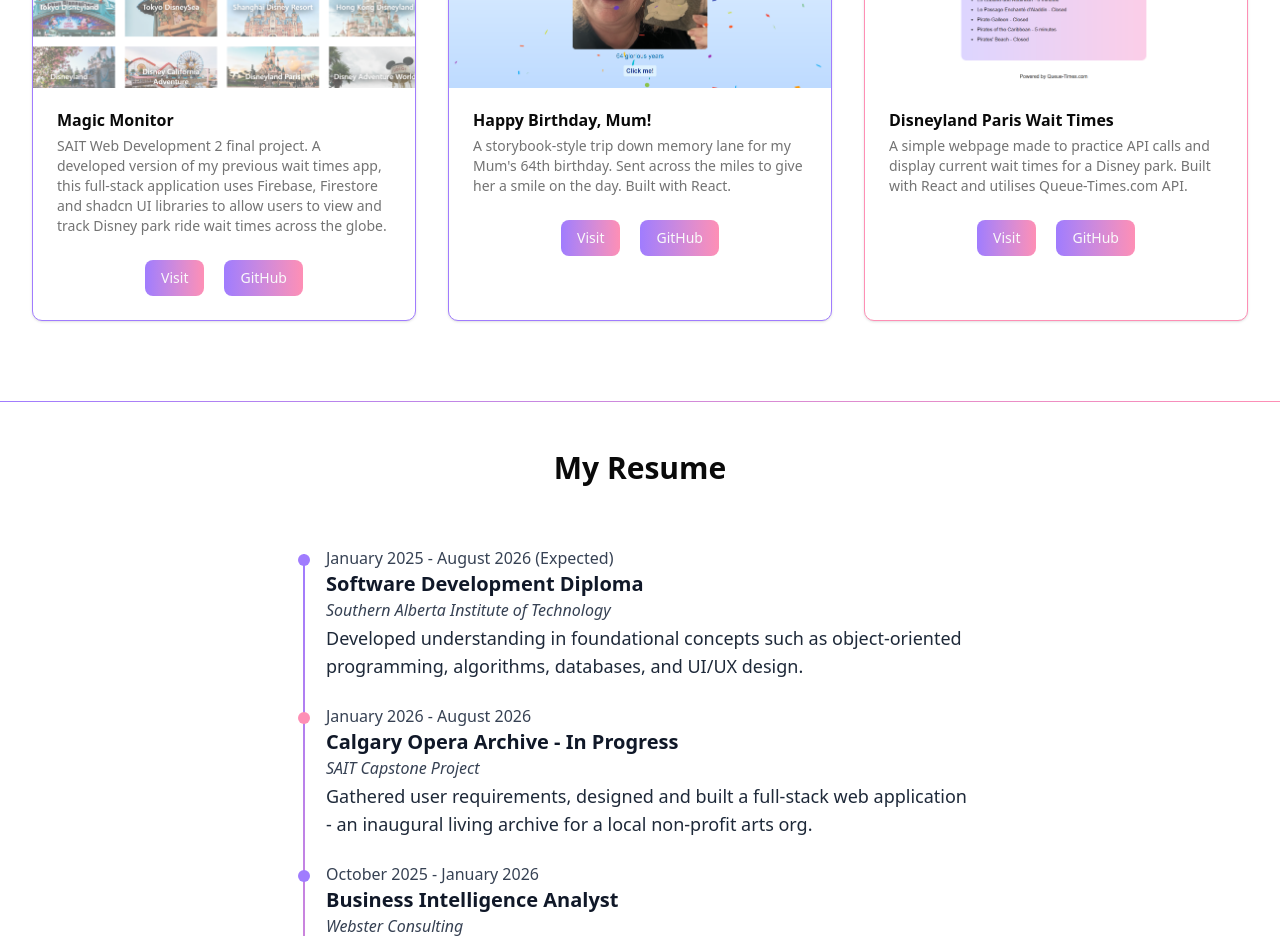
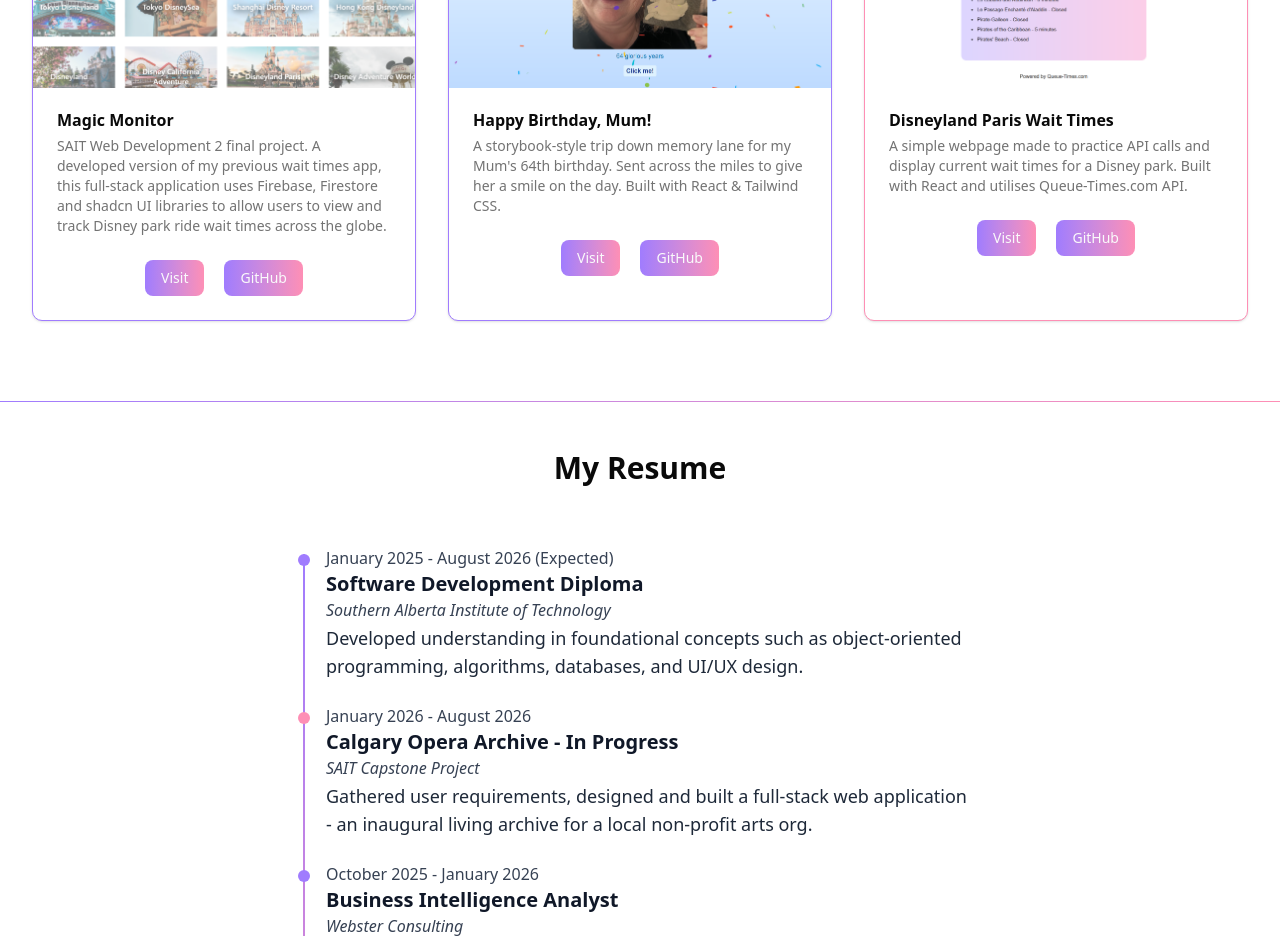
Before and after one commit to verityboyd/portfolio, a Next.js app: page / in a window 1280 px wide. Shown: the part 1280-2216 px from the top of the page. Built offline with nearby package versions, Linux system fonts and the light colour scheme.

Commit message:
added vercel link for magic monitor on projects page

```diff
--- a/app/components/features/Projects.js
+++ b/app/components/features/Projects.js
@@ -13,12 +13,12 @@
           imgUrl="/assets/mmscreenshot.png"
           borderColor="#A07CFE"
           ghLink="https://github.com/verityboyd/magicmonitor"
-          vercelLink=""
+          vercelLink="https://magicmonitor-vb.vercel.app/"
         />
         <ProjectCard
           stack="React, Next.js, Tailwind CSS"
           title="Happy Birthday, Mum!"
-          description="A storybook-style trip down memory lane for my Mum's 64th birthday. Sent across the miles to give her a smile on the day. Built with React."
+          description="A storybook-style trip down memory lane for my Mum's 64th birthday. Sent across the miles to give her a smile on the day. Built with React & Tailwind CSS."
           imgAlt="A preview of the first page of the website"
           imgUrl="/assets/mumbday.png"
           borderColor="#A07CFE"
```
